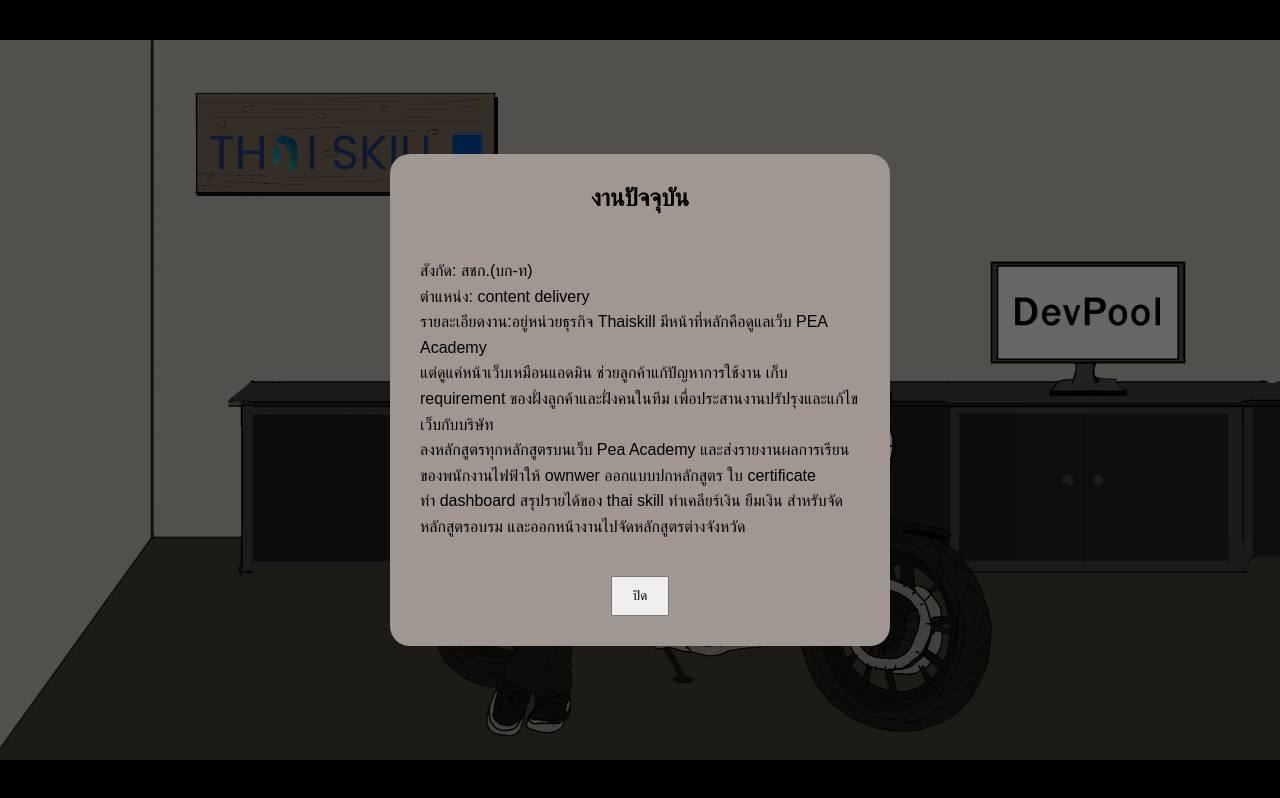
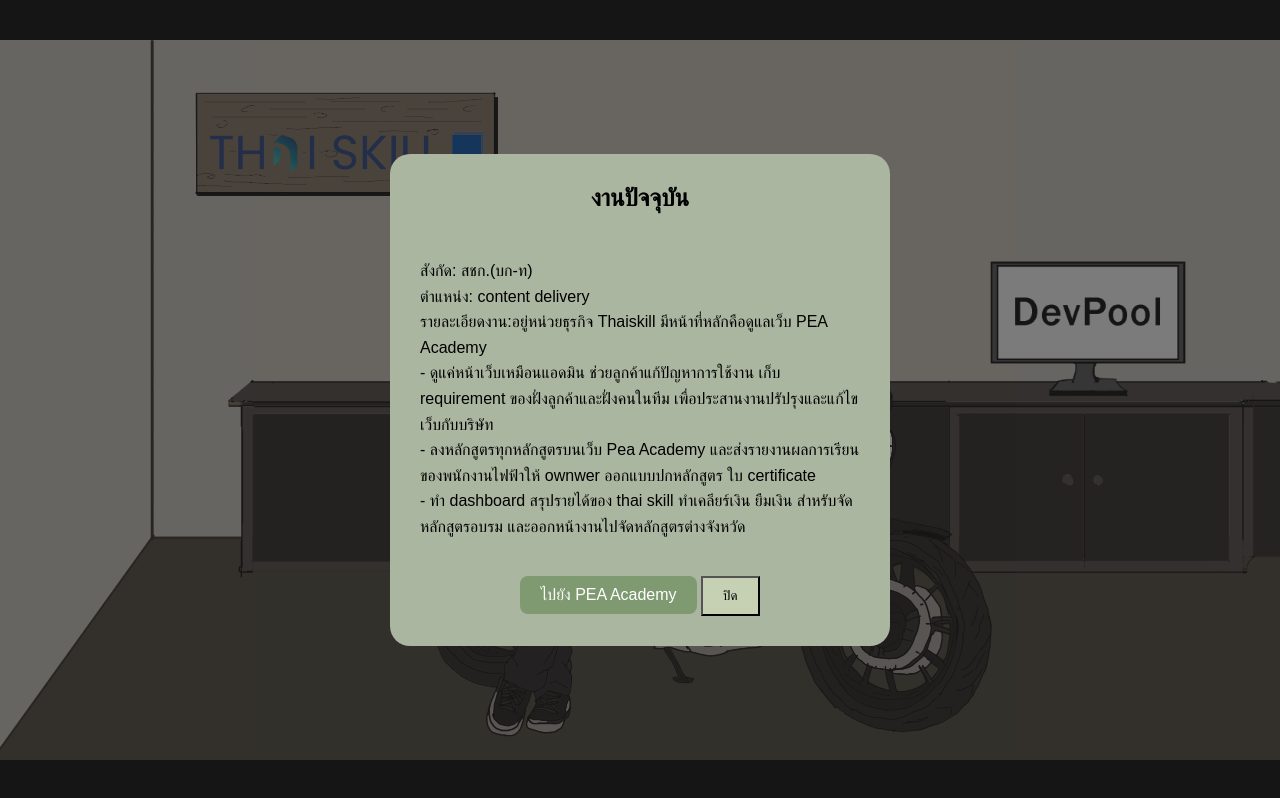
Before and after one commit to kungkingiii/devpool69, a plain HTML site: page index.html in a window 1280 px wide. Both pictures are taken after a click on the picture 352 px from the left and 148 px from the top of the page. Drawn offline with Linux system fonts and the light colour scheme.

Commit message:
addd link

```diff
--- a/index.html
+++ b/index.html
@@ -118,7 +118,7 @@
       display: none;
       position: fixed;
       inset: 0;
-      background: rgba(0, 0, 0, 0.6);
+      background: rgba(37, 35, 35, 0.6);
 
       justify-content: center;
       align-items: center;
@@ -127,7 +127,7 @@
 
 
     .modal {
-      background: rgb(160, 151, 145);
+      background: rgb(171, 182, 161);
       width: min(500px, 90vw);
       max-height: 80vh;
       overflow-y: auto;
@@ -145,12 +145,34 @@
       white-space: pre-line;
       text-align: left;
       line-height: 1.6;
+
     }
 
     .modal button {
       margin-top: 20px;
       padding: 10px 20px;
       cursor: pointer;
+      background: rgb(198, 209, 179);
+    }
+
+    .modal button:hover {
+      background: rgb(104, 110, 74);
+    }
+
+    #modalLink {
+      display: inline-block;
+      margin-top: 20px;
+      padding: 10px 20px;
+
+      background: #7f9970;
+      color: white;
+      text-decoration: none;
+      border-radius: 8px;
+    }
+
+    #modalLink:hover {
+      background: rgb(231, 235, 212);
+      color: rgb(12, 12, 12);
     }
   </style>
 </head>
@@ -177,6 +199,9 @@
 
       <p id="modalText"></p>
 
+      <a id="modalLink" target="_blank">
+      </a>
+
       <button onclick="closeModal()">
         ปิด
       </button>
@@ -191,7 +216,7 @@
   const data = {
     devPool: {
       text: `
-อยากเข้า DevPool เพราะ น่าสนุกดี ไม่ได้ code นานแล้ว จะได้รื้อฟื้นความรู้เก่าๆและได้เรียนรู้ skill ใหม่ๆด้วย ตอนนี้ยังมีเรื่องที่ไม่รู้เกี่ยวกับ programing อีกเยอะ เป็นโอกาสดีที่ได้เรียนรู้อะไรใหม่ๆเพิ่ม
+อยากเข้า DevPool เพราะ น่าสนุกดี ไม่ได้ code นานแล้ว จะได้รื้อฟื้นความรู้เก่าๆและได้เรียนรู้ skill ใหม่ๆด้วย ตอนนี้ยังมีเรื่องที่ไม่รู้เกี่ยวกับการ dev อีกเยอะ เป็นโอกาสดีที่ได้เรียนรู้อะไรใหม่ๆเพิ่ม
   `,
       title: "ทำไมถึงอยากเข้า DevPool"
 
@@ -201,11 +226,13 @@
 สังกัด: สชก.(บก-ท)
 ตำแหน่ง: content delivery
 รายละเอียดงาน:อยู่หน่วยธุรกิจ Thaiskill มีหน้าที่หลักคือดูแลเว็บ PEA Academy
-แต่ดูแค่หน้าเว็บเหมือนแอดมิน ช่วยลูกค้าแก้ปัญหาการใช้งาน เก็บ requirement ของฝั่งลูกค้าและฝั่งคนในทีม เพื่อประสานงานปรัปรุงและแก้ไขเว็บกับบริษัท
-ลงหลักสูตรทุกหลักสูตรบนเว็บ Pea Academy และส่งรายงานผลการเรียนของพนักงานไฟฟ้าให้ ownwer ออกแบบปกหลักสูตร ใบ certificate
-ทำ dashboard สรุปรายได้ของ thai skill ทำเคลียร์เงิน ยืมเงิน สำหรับจัดหลักสูตรอบรม และออกหน้างานไปจัดหลักสูตรต่างจังหวัด
+- ดูแค่หน้าเว็บเหมือนแอดมิน ช่วยลูกค้าแก้ปัญหาการใช้งาน เก็บ requirement ของฝั่งลูกค้าและฝั่งคนในทีม เพื่อประสานงานปรัปรุงและแก้ไขเว็บกับบริษัท
+- ลงหลักสูตรทุกหลักสูตรบนเว็บ Pea Academy และส่งรายงานผลการเรียนของพนักงานไฟฟ้าให้ ownwer ออกแบบปกหลักสูตร ใบ certificate
+- ทำ dashboard สรุปรายได้ของ thai skill ทำเคลียร์เงิน ยืมเงิน สำหรับจัดหลักสูตรอบรม และออกหน้างานไปจัดหลักสูตรต่างจังหวัด
   `,
-      title: "งานปัจจุบัน"
+      title: "งานปัจจุบัน",
+      link: "https://www.peaacademy.org/",
+      linkText: "ไปยัง PEA Academy"
     },
     aboutMe: {
       text: `
@@ -226,6 +253,16 @@
 
     document.getElementById("modalText").innerText = dataOpen.text;
 
+    const link = document.getElementById("modalLink");
+
+    if (dataOpen.link) {
+      link.href = dataOpen.link;
+      link.innerText = dataOpen.linkText;
+      link.style.display = "inline-block";
+    } else {
+      link.style.display = "none";
+    }
+
 
     document.getElementById("modalBg").style.display = "flex";
   }
```
